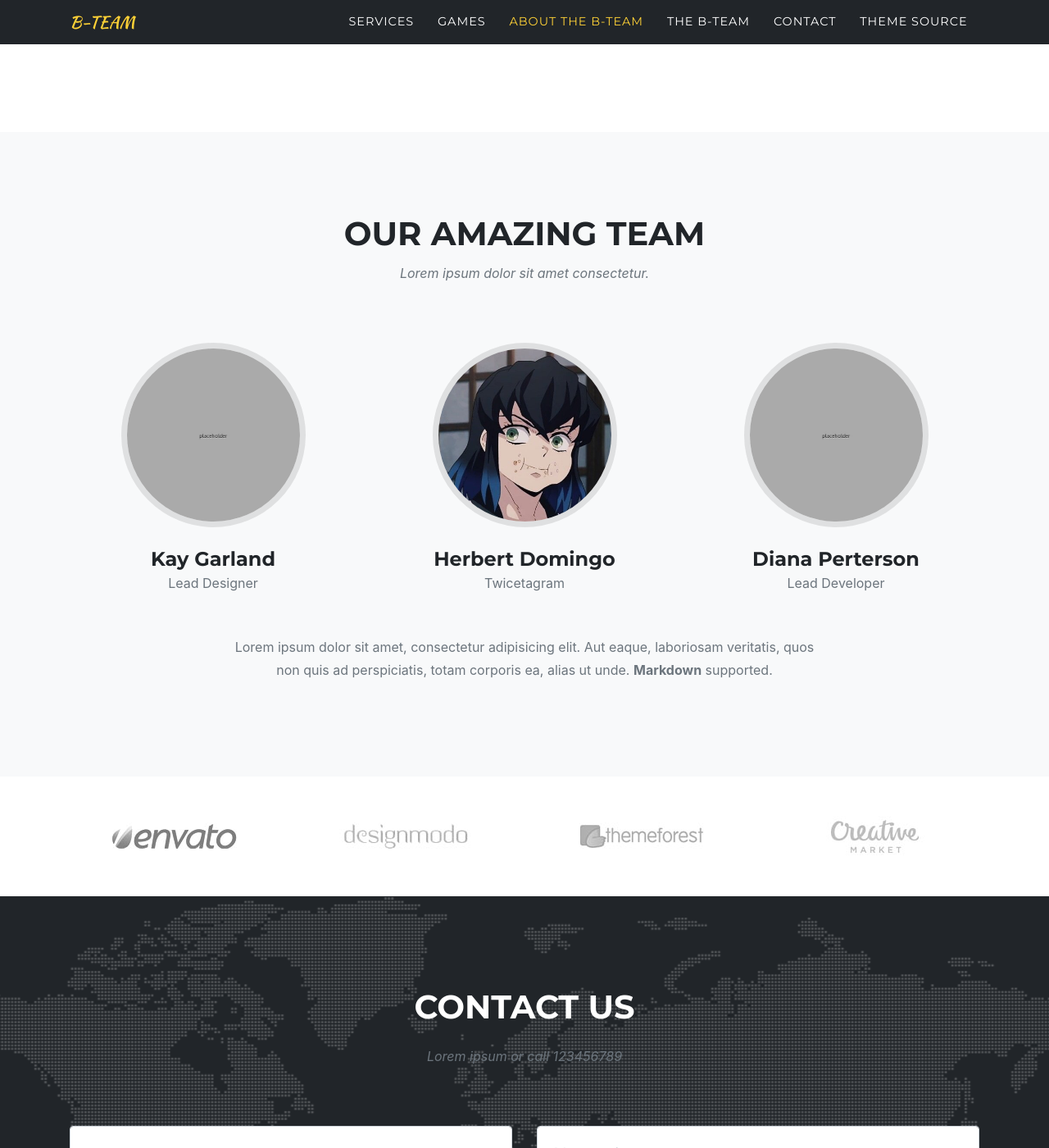
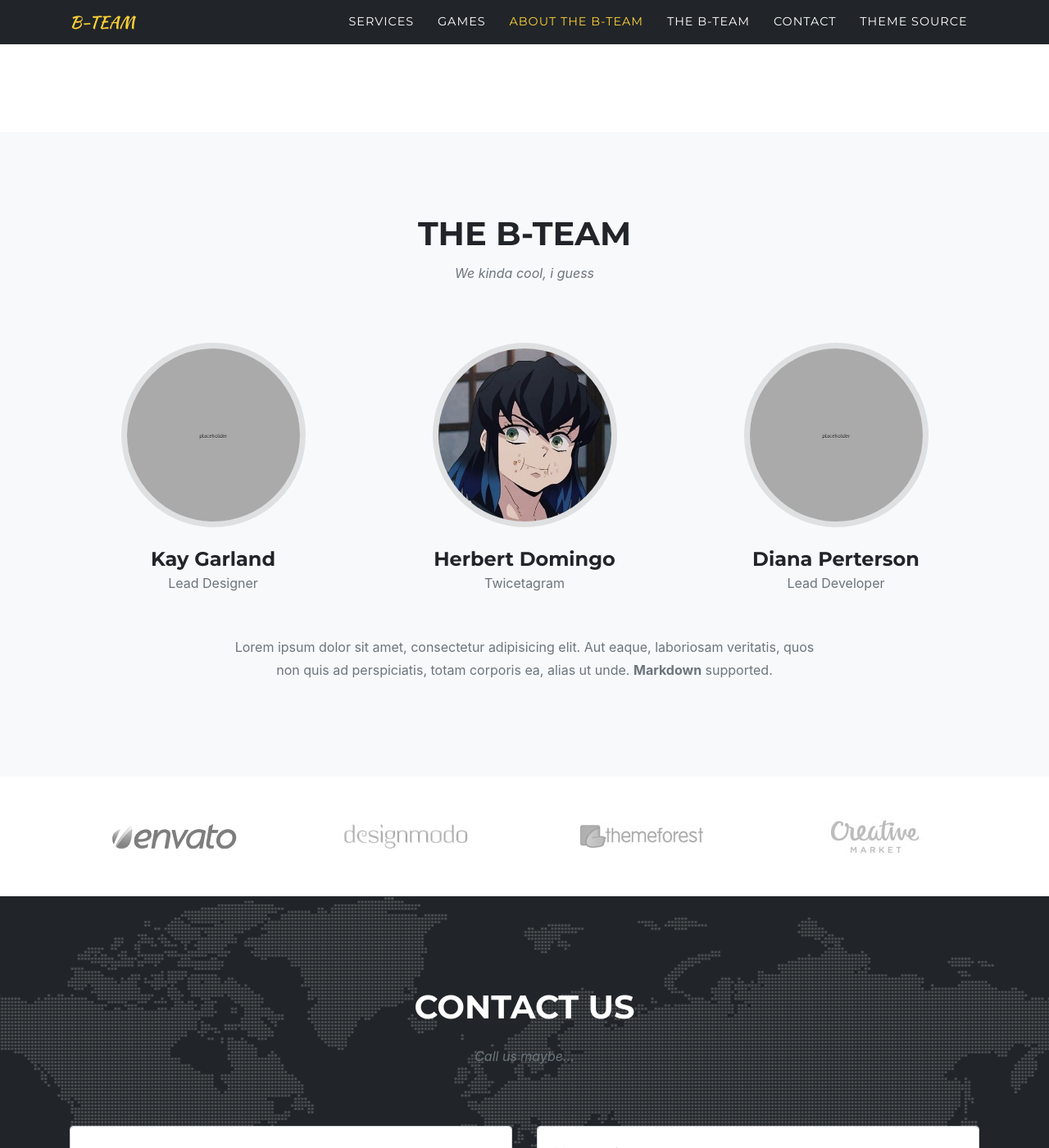
Before and after one commit to Dahyunismm/Unix-Final-Project, a Jekyll site: the page built from agencyWebsite/index.md, in a window 1280 px wide and 1400 px high, scrolled down 4781 px. Shown: the whole window at 82% size. Built offline with Jekyll 4.4.1, drawn with Linux system fonts in a browser that asks for light colours; some web fonts are replaced.

Commit message:
Changing images and some text

```diff
--- a/agencyWebsite/_data/sitetext.yml
+++ b/agencyWebsite/_data/sitetext.yml
@@ -1,5 +1,5 @@
 header:
-    title: IronRadar
+    title: B-TEAM
     text: Welcome to our video game publication website!
     button: Tell Me More
     buttonlink: "#services"
@@ -80,8 +80,8 @@
         logo: assets/img/clients/creative-market.jpg
 
 team:
-    title: "OUR AMAZING TEAM"
-    text: "Lorem ipsum dolor sit amet consectetur."
+    title: "THE B-TEAM"
+    text: "We kinda cool, i guess"
     subtext: Lorem ipsum dolor sit amet, consectetur adipisicing elit. Aut eaque, laboriosam veritatis, quos non quis ad perspiciatis, totam corporis ea, alias ut unde. **Markdown** supported.
     section: team
     people:
@@ -102,7 +102,7 @@
 
 contact:
     title: "Contact Us"
-    text: "Lorem ipsum or call 123456789"
+    text: "Call us maybe..."
     section: contact
 
 footer:
```
Also changed, not shown: agencyWebsite/assets/img/header.png.
